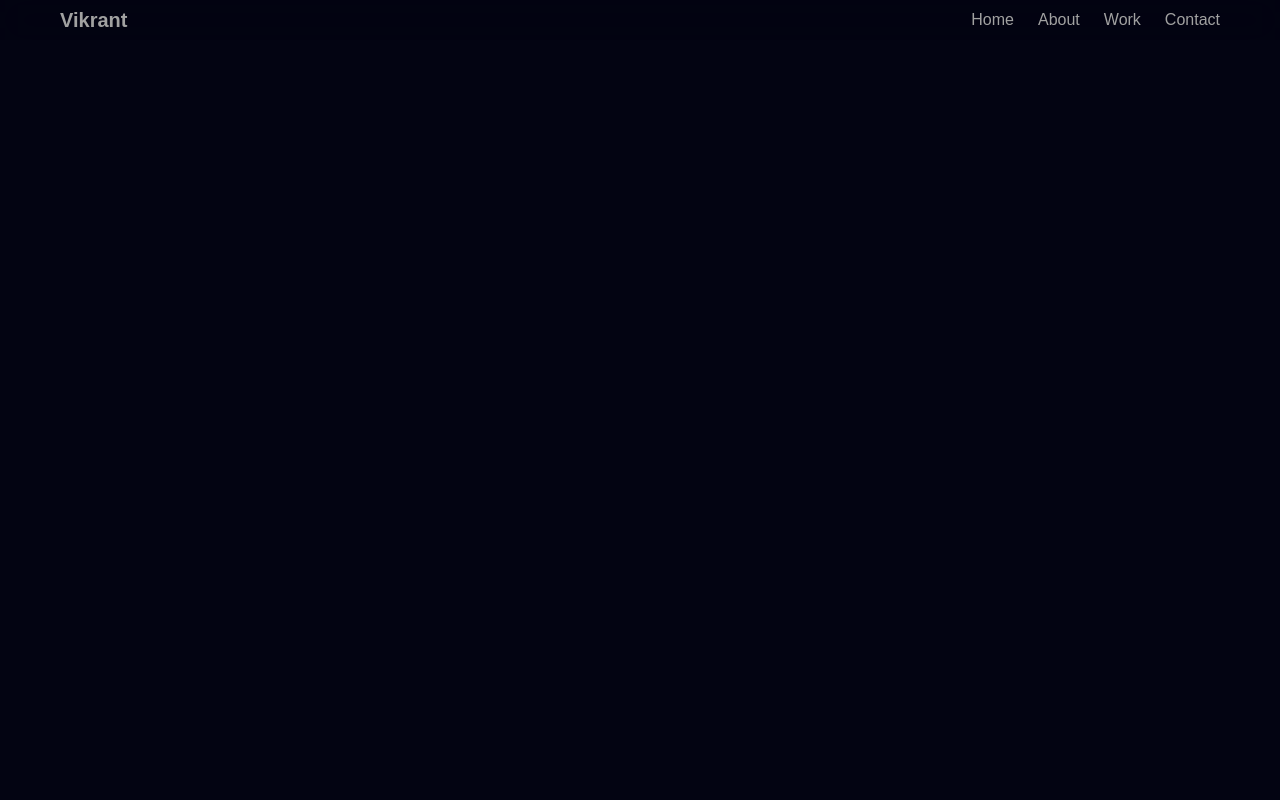
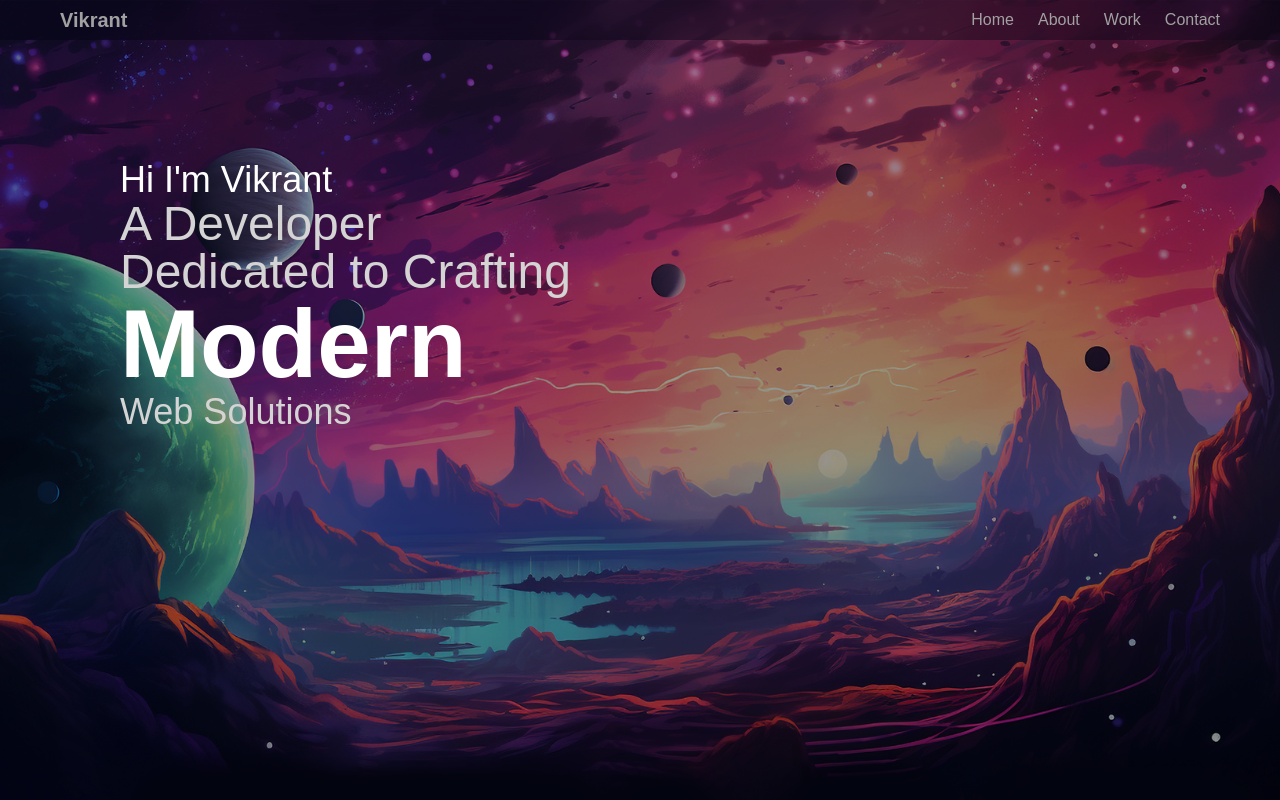
Before and after one commit to codeby-vikrant/Portfolio_Vikrant_Vani, a React (Vite) app: page / in a window 1280 px wide. Built offline with nearby package versions, Linux system fonts and the light colour scheme; a web font is replaced by a local one.

Commit message:
added hero to app.jsx

```diff
--- a/src/App.jsx
+++ b/src/App.jsx
@@ -1,9 +1,11 @@
 import Navbar from "./sections/Navbar";
+import Hero from "./sections/Hero";
 
 const App = () => {
   return (
     <div className="container mx-auto max-w-7xl">
       <Navbar />
+      <Hero />
     </div>
   );
 };
```
